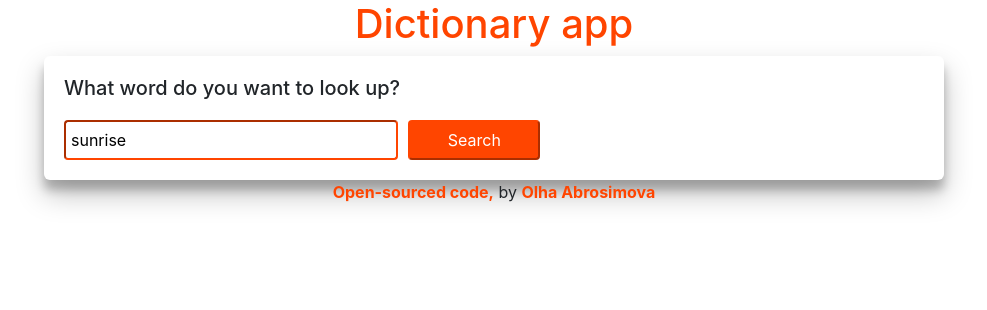
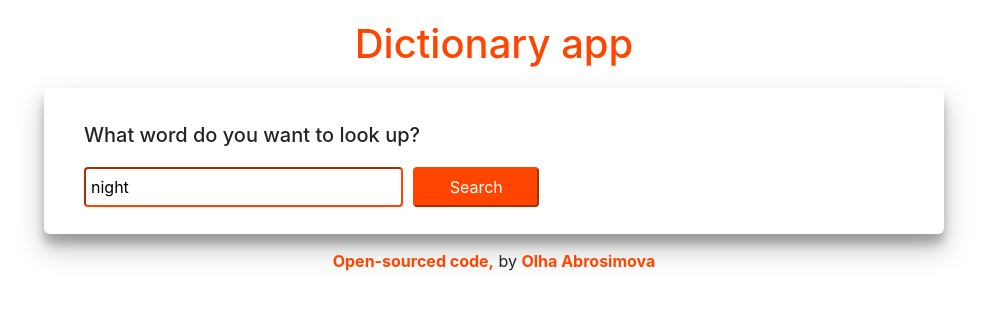
Before and after one commit to OlhaAbrosimova/dictionary-react-app, a React (Create React App) app: page / in a window 1280 px wide. Shown: the top 310 px of the page, without its empty margins (146-1133 px from the left). Built offline with nearby package versions, Linux system fonts and the light colour scheme; no server answers.

Commit message:
correct photo styles

```diff
--- a/src/App.css
+++ b/src/App.css
@@ -2,12 +2,12 @@
 	max-width: 900px;
 	display: block;
 	margin: 0 auto;
-
 }
 
 .App .dictionaryHead {
+	margin: 20px 0px;
 	color: orangered;
-    text-align: center;
+	text-align: center;
 }
 
 .App footer {
@@ -15,6 +15,8 @@
 	display: block;
 	margin: 0 auto;
 	text-align: center;
+	margin-top: 15px;
+	margin-bottom: 15px;
 }
 
 .App footer a {
--- a/src/App.js
+++ b/src/App.js
@@ -8,7 +8,7 @@ export default function App() {
 				<main>
 					<h1 className="dictionaryHead">Dictionary app</h1>
 
-					<Dictionary defaultKeyword="sunrise" />
+					<Dictionary defaultKeyword="night" />
 				</main>
 			</section>
 			<footer>
--- a/src/Dictionary.css
+++ b/src/Dictionary.css
@@ -4,19 +4,21 @@
 
 .Dictionary section {
 	background: white;
-	padding: 20px 0px;
+	padding: 20px;
 	border-radius: 6px;
 	box-shadow: 0 14px 28px rgba(0, 0, 0, 0.25), 0 10px 10px rgba(0, 0, 0, 0.22);
 }
 
 .Dictionary h2 {
 	font-size: 20px;
+	margin-top: 15px;
 	margin-left: 20px;
 	margin-bottom: 20px;
 }
 
 .Dictionary form {
 	margin-left: 20px;
+	margin-bottom: 7px;
 }
 
 .Dictionary .formInput {
--- a/src/Photos.css
+++ b/src/Photos.css
@@ -1,27 +1,13 @@
-.Photos section {
-	padding: 0px 30px;
+.Photos img {
+	border-radius: 4px;
+	border: 2px solid white;
+	box-shadow: rgba(0, 0, 0, 0.16) 0px 1px 4px;
+	margin: 5px 0;
 }
 
-.Photos img {
-	border-radius: 4px;
-	margin-bottom: 20px;
-	margin-left: 20px;
+.scale {
+	transition: 500ms;
 }
-
-/* .wrapper{
-  display: grid;
-  gap: 20px;
-  grid-template-columns: repeat(3, 1fr);
-  rid-template-rows: repeat(3, 1fr);
+.scale:hover {
+	transform: scale(1.3);
 }
-
-.cell {
-  border-radius: 5px;
-  overflow: hidden;
-}
-
-.photo-image{
-  vertical-align: top;
-  max-width: 100%;
-  max-height: 100%;
-} */
--- a/src/Photos.js
+++ b/src/Photos.js
@@ -1,4 +1,3 @@
-import { buildTimeValue } from "@testing-library/user-event/dist/utils";
 import React from "react";
 import "./Photos.css";
 
@@ -8,11 +7,14 @@ export default function Photos(props) {
 			<section className="Photos">
 				<div className="row">
 					{props.photos.map(function (photo, index) {
-						console.log(photo);
 						return (
 							<div className="col-4" key={index}>
-								<a href={photo.src.original} target="_blank">
-									<img src={photo.src.landscape} className="img-fluid" />
+								<a href={photo.src.original} target="_blank" rel="noreferrer">
+									<img
+										src={photo.src.landscape}
+										className="img-fluid scale"
+										alt="example"
+									/>
 								</a>
 							</div>
 						);
@@ -24,28 +26,3 @@ export default function Photos(props) {
 		return null;
 	}
 }
-
-// import React from 'react';
-// import "./Photos.css";
-
-// const Photos = ({photos}) => {
-//   if(photos){
-//     return(
-//       <section className='section wrapper'>
-//         {photos.photos.map((photo, index)=>{
-//           return (
-//             <div className="cell" key={index}>
-//               <a href={photo.src.original} target="_blank" rel="noreferrer">
-//                 <img src={photo.src.landscape} className="photo-image" alt={photo.alt}/>
-//               </a>
-//             </div>
-//           )
-//         })}
-//       </section>
-//     )
-//   }else{
-//     return null;
-//   }
-// }
-
-// export default Photos;
```
